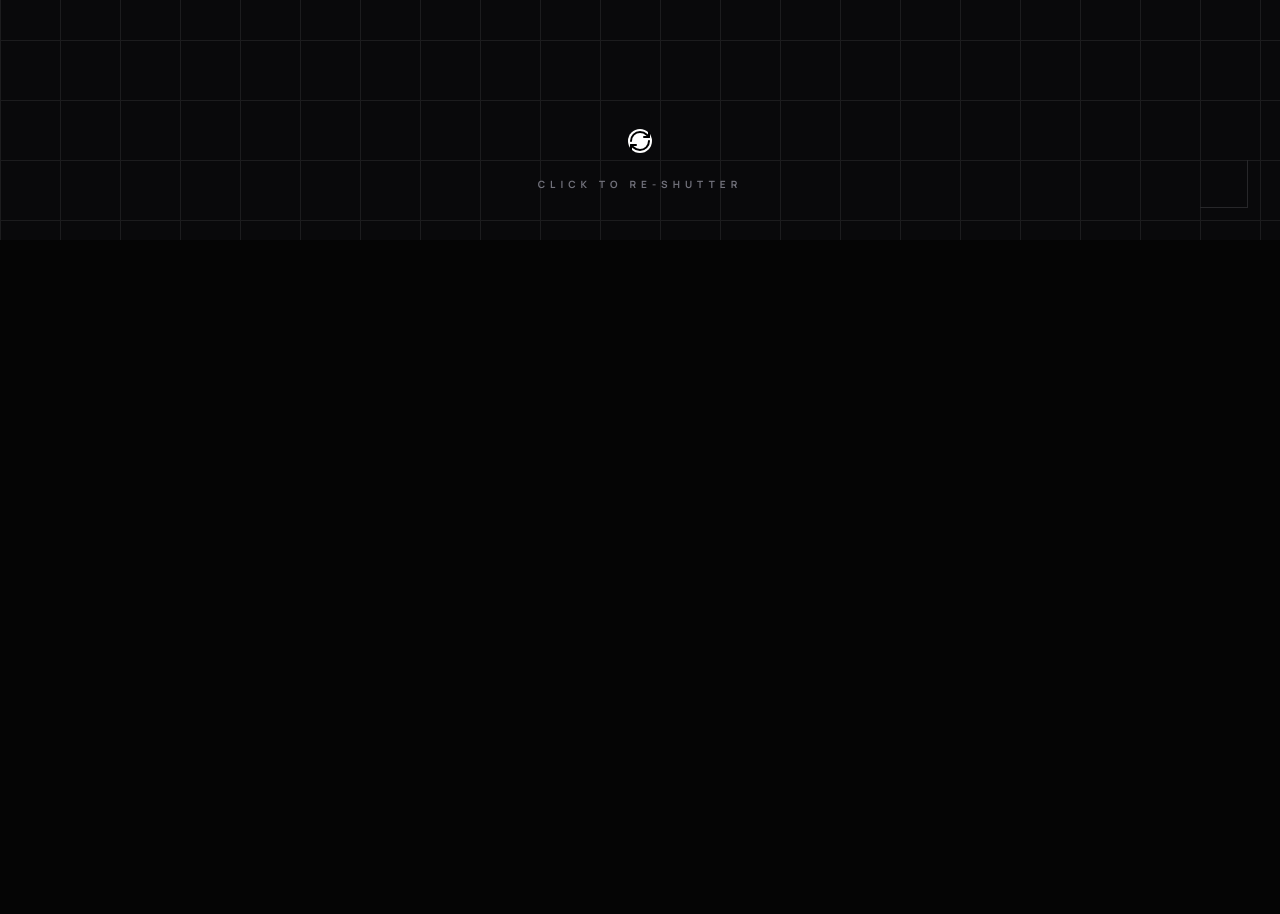
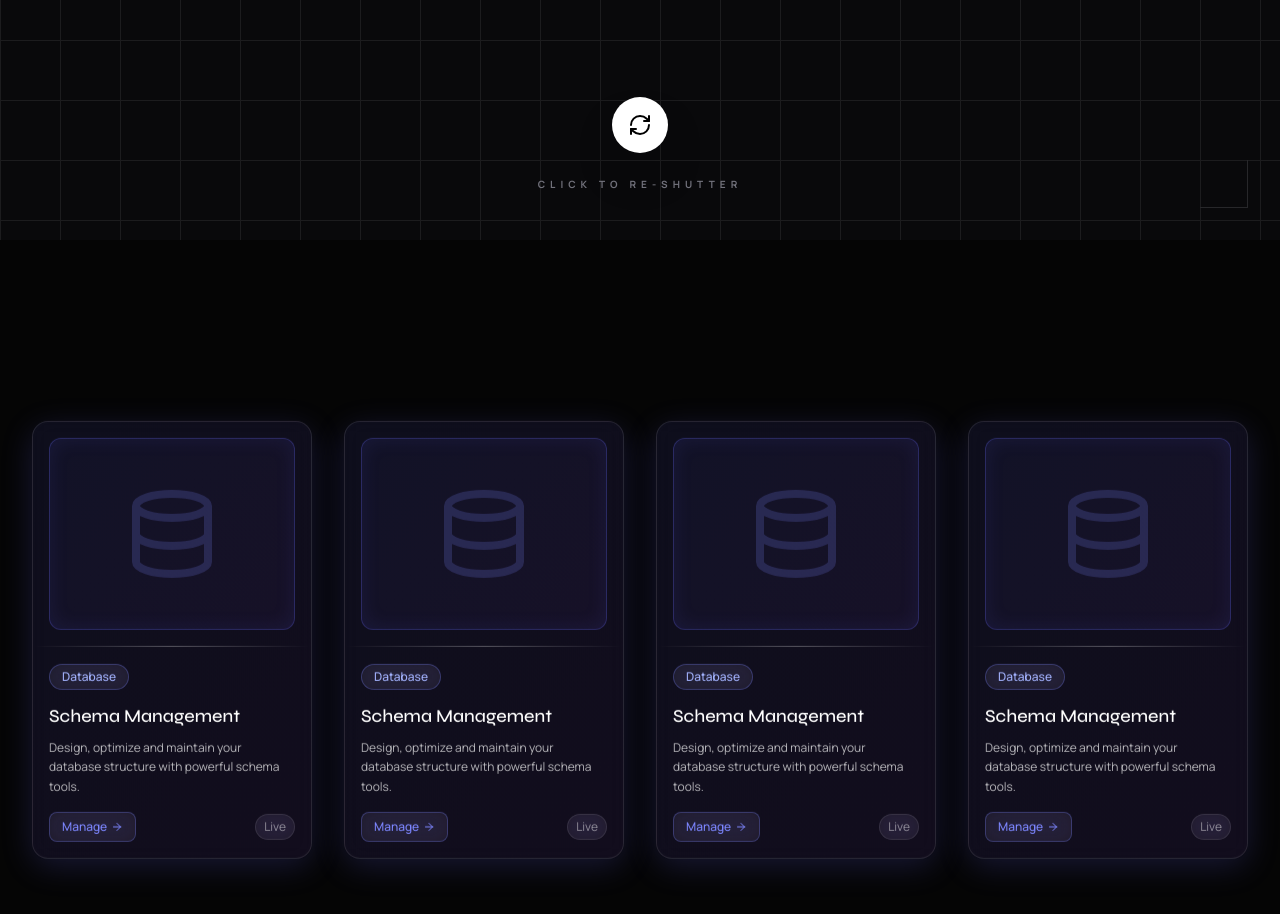
Before and after one commit to Skorpios604/E-commerce, a Next.js app: page / in a window 1280 px wide. Shown: the part 560-1474 px from the top of the page. Before the commit the page ends 800 px from the top, so only its background shows below. Built offline with nearby package versions, Linux system fonts and the light colour scheme.

Commit message:
Added cards to main page.

```diff
--- a/src/app/globals.css
+++ b/src/app/globals.css
@@ -14,11 +14,9 @@
   --font-manrope: 'Manrope', sans-serif;
 }
 
-* {
-  box-sizing: border-box;
-  padding: 0;
-  margin: 0;
-}
+
+
+@layer base {
 
   html,
   body {
@@ -43,6 +41,7 @@ h6 {
   a {
     color: inherit;
     text-decoration: none;
+  }
 }
 
 /* Utilities */
@@ -76,55 +75,3 @@ a {
 .animate-fade-in {
   animation: fadeIn 0.8s cubic-bezier(0.2, 0.8, 0.2, 1) forwards;
 }
-
-/* Card Styles */
-.card-border {
-  border: 1px solid rgba(255, 255, 255, 0.1);
-  background: rgba(10, 10, 10, 0.6);
-  backdrop-filter: blur(10px);
-}
-
-.gradient-border {
-  position: relative;
-}
-
-.gradient-border::before {
-  content: "";
-  position: absolute;
-  inset: 0;
-  border-radius: inherit;
-  padding: 1px;
-  background: linear-gradient(180deg, rgba(255, 255, 255, 0.15) 0%, rgba(255, 255, 255, 0) 100%);
-  -webkit-mask: linear-gradient(#fff 0 0) content-box, linear-gradient(#fff 0 0);
-  mask: linear-gradient(#fff 0 0) content-box, linear-gradient(#fff 0 0);
-  -webkit-mask-composite: xor;
-  mask-composite: exclude;
-  pointer-events: none;
-}
-
-.inner-glow {
-  box-shadow: inset 0 0 20px rgba(255, 255, 255, 0.02);
-}
-
-.glass {
-  background: rgba(255, 255, 255, 0.03);
-  backdrop-filter: blur(8px);
-}
-
-@keyframes float {
-  0% {
-    transform: translateY(0px);
-  }
-
-  50% {
-    transform: translateY(-10px);
-  }
-
-  100% {
-    transform: translateY(0px);
-  }
-}
-
-.animate-float {
-  animation: float 6s ease-in-out infinite;
-}
--- a/src/app/page.tsx
+++ b/src/app/page.tsx
@@ -1,13 +1,26 @@
 import Image from "next/image";
 import HeroText from "@/components/ui/hero-shutter-text";
+import { SchemaCard } from "@/components/ui/schema-card";
 import styles from "./page.module.css";
 
 export default function Home() {
   return (
     <main className={styles.main}>
-      <div className="h-screen w-full">
+      <div className="h-screen w-full relative">
         <HeroText />
       </div>
+
+      {/* Schema Cards Section */}
+      <section className="min-h-screen bg-[#050505] w-full py-20 flex flex-col items-center justify-center">
+        <div className="container mx-auto px-4 max-w-7xl">
+          <div className="grid grid-cols-1 md:grid-cols-2 lg:grid-cols-4 gap-8 place-items-center">
+            <SchemaCard />
+            <SchemaCard />
+            <SchemaCard />
+            <SchemaCard />
+          </div>
+        </div>
+      </section>
     </main>
   );
 }
--- /dev/null
+++ b/src/components/ui/schema-card.css
@@ -0,0 +1,46 @@
+.sc-card-border {
+    background: linear-gradient(135deg, rgba(99, 102, 241, 0.1), rgba(139, 92, 246, 0.1));
+    backdrop-filter: blur(10px);
+    border: 1px solid rgba(255, 255, 255, 0.1);
+    box-shadow: 0 8px 32px 0 rgba(99, 102, 241, 0.2);
+}
+
+.sc-gradient-border {
+    background: linear-gradient(135deg, rgba(99, 102, 241, 0.05), rgba(139, 92, 246, 0.05));
+    border: 1px solid rgba(99, 102, 241, 0.3);
+}
+
+.sc-inner-glow {
+    box-shadow: inset 0 0 20px rgba(99, 102, 241, 0.1);
+}
+
+.sc-glass {
+    background: rgba(255, 255, 255, 0.05);
+    backdrop-filter: blur(10px);
+}
+
+@keyframes sc-float {
+    0%, 100% {
+        transform: translateY(0px);
+    }
+    50% {
+        transform: translateY(-10px);
+    }
+}
+
+.sc-animate-float {
+    animation: sc-float 6s ease-in-out infinite;
+}
+
+@keyframes sc-pulse {
+    0%, 100% {
+        opacity: 0.1;
+    }
+    50% {
+        opacity: 0.15;
+    }
+}
+
+.sc-animate-pulse {
+    animation: sc-pulse 3s ease-in-out infinite;
+}
--- /dev/null
+++ b/src/components/ui/schema-card.tsx
@@ -0,0 +1,47 @@
+"use client";
+
+import React from "react";
+import "./schema-card.css";
+
+export function SchemaCard() {
+    return (
+        <div className="w-full max-w-xs">
+            <div className="relative sc-card-border overflow-hidden rounded-2xl flex flex-col sc-animate-float">
+                <div className="p-4 flex justify-center relative">
+                    <div className="w-full h-48 rounded-xl sc-gradient-border sc-inner-glow overflow-hidden relative">
+                        {/* Animated grid background */}
+                        <div className="absolute inset-0 opacity-10">
+                            <div className="w-full h-full sc-animate-pulse" style={{ backgroundImage: 'linear-gradient(90deg, rgba(255,255,255,0.3) 1px, transparent 1px), linear-gradient(rgba(255,255,255,0.3) 1px, transparent 1px)', backgroundSize: '15px 15px' }} />
+                        </div>
+
+                        {/* Database icon visualization */}
+                        <div className="absolute inset-0 flex items-center justify-center">
+                            <svg className="w-24 h-24 text-indigo-400 opacity-20" viewBox="0 0 24 24" fill="none" stroke="currentColor">
+                                <ellipse cx="12" cy="5" rx="9" ry="3" strokeWidth="2" />
+                                <path d="M3 5V19C3 20.66 7.03 22 12 22C16.97 22 21 20.66 21 19V5" strokeWidth="2" />
+                                <path d="M3 12C3 13.66 7.03 15 12 15C16.97 15 21 13.66 21 12" strokeWidth="2" />
+                            </svg>
+                        </div>
+                    </div>
+                </div>
+                <div className="w-full h-px bg-gradient-to-r from-transparent via-white/30 to-transparent" />
+                <div className="p-4">
+                    <span className="inline-block px-3 py-1 sc-glass text-indigo-300 rounded-full text-xs font-medium mb-3 border border-indigo-400/30">Database</span>
+                    <h3 className="text-lg font-medium text-white mb-2">Schema Management</h3>
+                    <p className="text-white/70 mb-4 leading-relaxed text-xs">
+                        Design, optimize and maintain your database structure with powerful schema tools.
+                    </p>
+                    <div className="flex justify-between items-center">
+                        <a href="#" className="text-indigo-400 hover:text-indigo-300 transition flex items-center text-xs font-medium sc-glass px-3 py-1.5 rounded-lg border border-indigo-400/30">
+                            Manage
+                            <svg className="w-3 h-3 ml-1" viewBox="0 0 24 24" fill="none">
+                                <path d="M5 12H19M19 12L12 5M19 12L12 19" stroke="currentColor" strokeWidth={2} strokeLinecap="round" strokeLinejoin="round" />
+                            </svg>
+                        </a>
+                        <span className="text-white/50 text-xs sc-glass px-2 py-1 rounded-full border border-white/10">Live</span>
+                    </div>
+                </div>
+            </div>
+        </div>
+    );
+}
```
Lines whose indentation alone changed are shown as unchanged.
